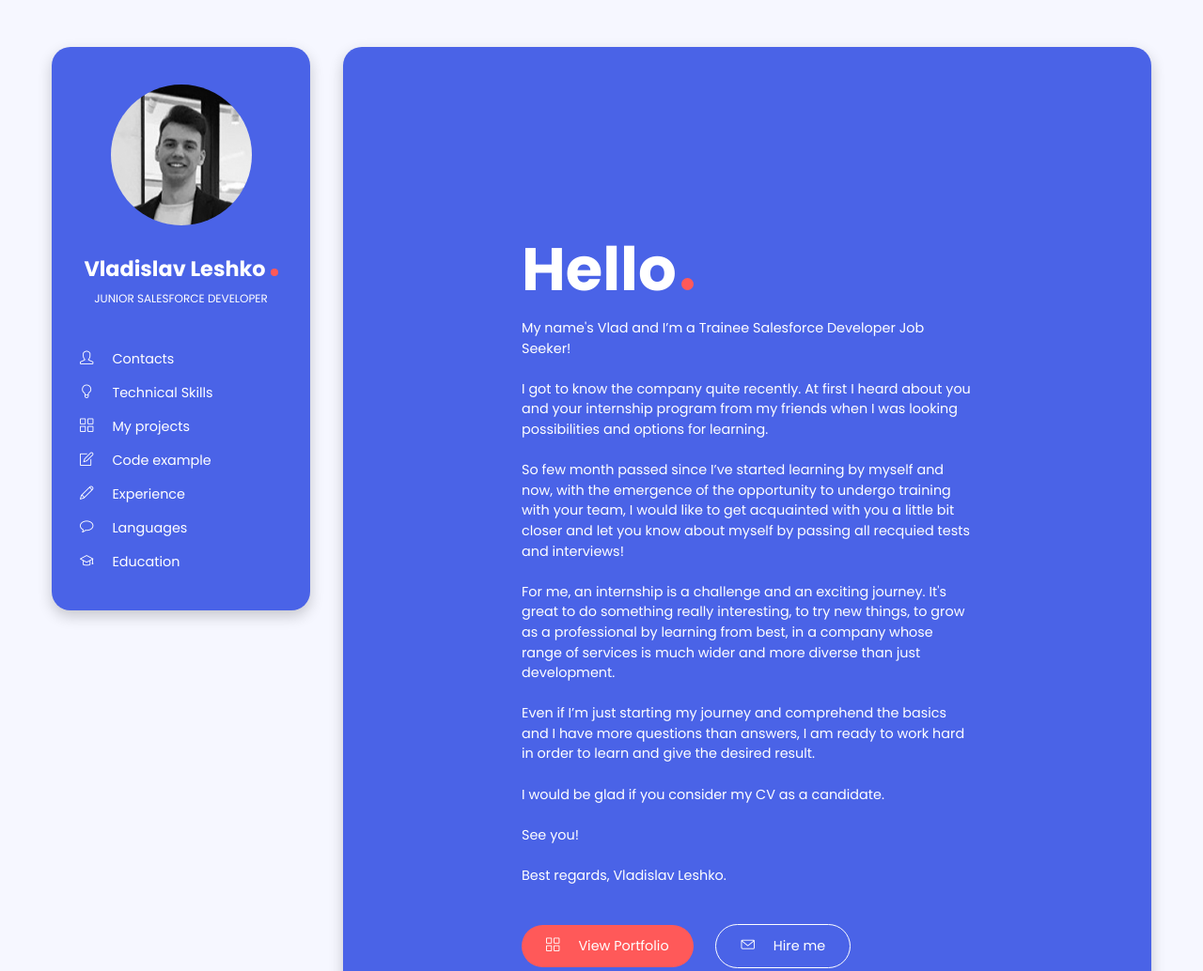
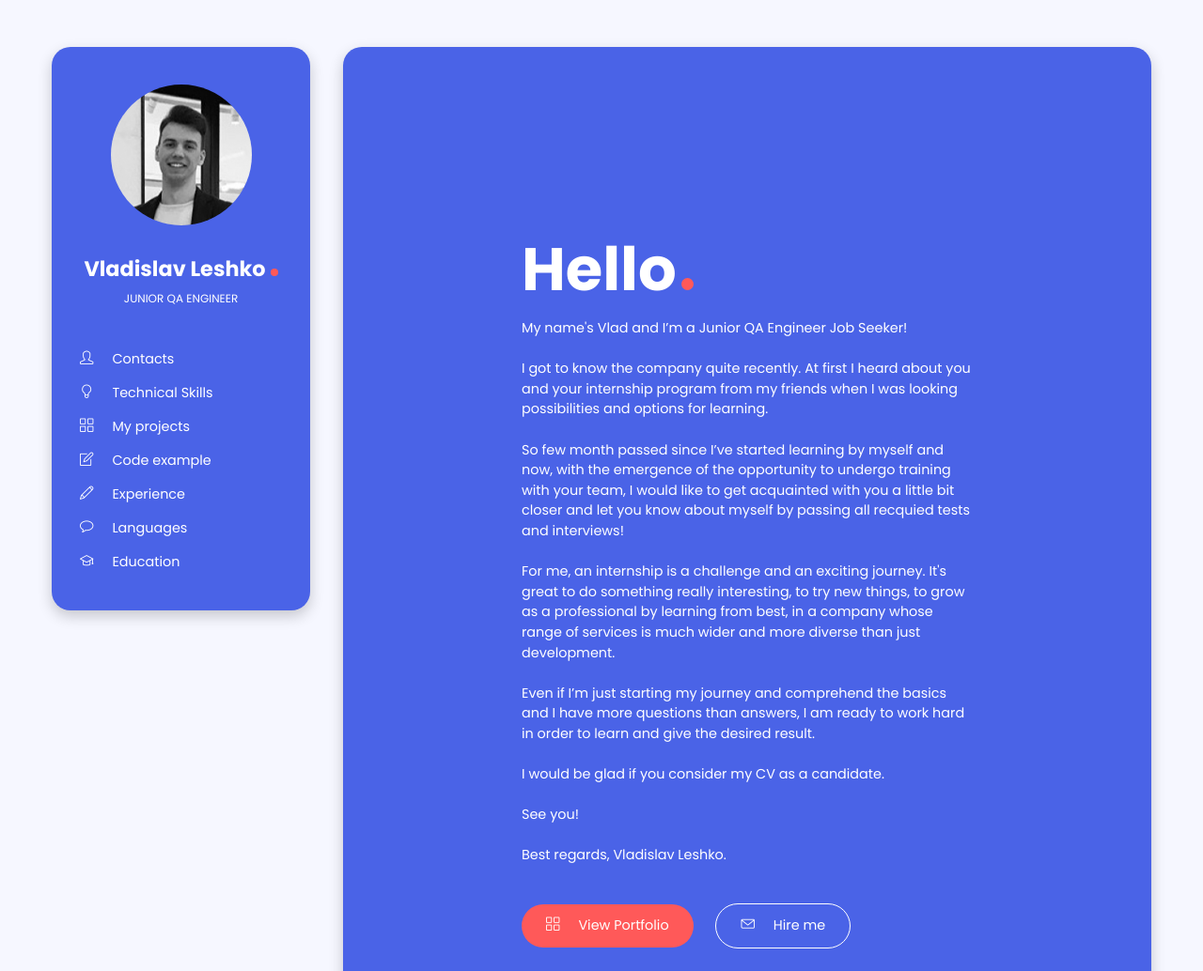
Before and after one commit to qfranq1/CV, a plain HTML site: page index.html in a window 1280 px wide. Shown: the top 1034 px of the page at 94% size. Drawn offline with nearby package versions, Linux system fonts and the light colour scheme; files whose address does not match are found by name.

Commit message:
first commit

```diff
--- a/index.html
+++ b/index.html
@@ -49,7 +49,7 @@
     <header class="header primary-color float-left shadow-dark">
       <img class="not-mobile vlad-photo" width="150" height="150" src="assets/images/photo-sm.jpg" alt="Vlad's photo">
       <h1><a href="#" class="dot">Vladislav Leshko</a></h1>
-      <p class="site-slogan">Junior Salesforce Developer</p>
+      <p class="site-slogan">Junior QA Engineer</p>
       <nav class="nav-main">
         <ul class="nav-menu-list">
           <li class="nav-menu-item">
@@ -81,7 +81,7 @@
       <div class="main-top section primary-color shadow-dark">
         <div class="main-top-content">
           <p class="main-top-title dot">Hello</p>
-          <p class="main-top-description">My name's Vlad and I’m a Trainee Salesforce Developer Job Seeker!
+          <p class="main-top-description">My name's Vlad and I’m a Junior QA Engineer Job Seeker!
             <br><br>I got to know the company quite recently. At first I heard about you and your internship program from my friends when I was looking possibilities and options for learning.
             <br><br>So few month passed since I’ve started learning by myself and now, with the emergence of the opportunity to undergo training with your team, I would like to get acquainted with you a little bit closer and let you know about myself by passing all recquied tests and interviews!
             <br><br>For me, an internship is a challenge and an exciting journey. It's great to do something really interesting, to try new things, to grow as a professional by learning from best, in a company whose range of services is much wider and more diverse than just development.
@@ -355,7 +355,7 @@
             </a>
           </li>
           <li>
-            <h5>2021</h5>
+            <h5>2022</h5>
           </li>
           <li>
             <a href="https://github.com/qfranq1">
```
